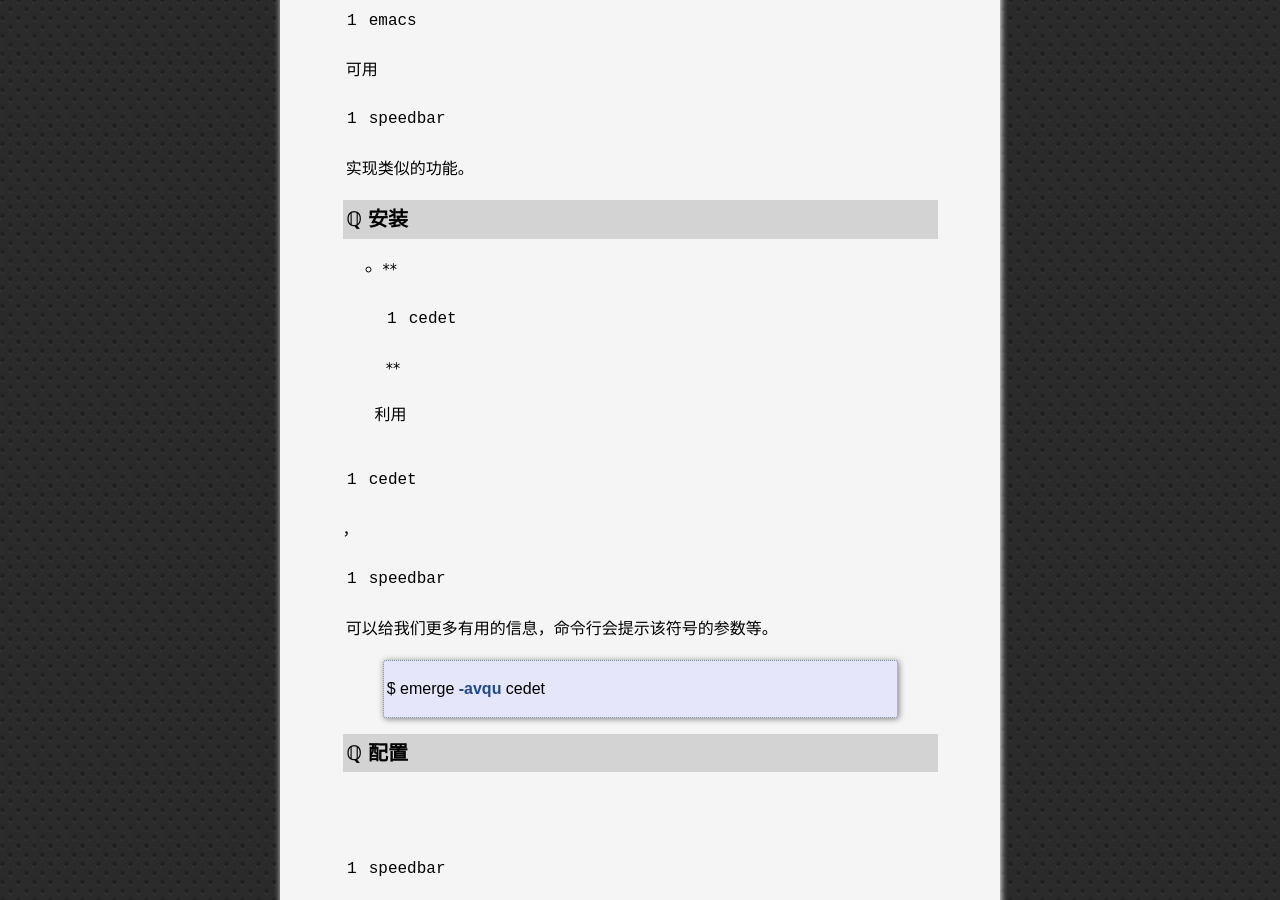
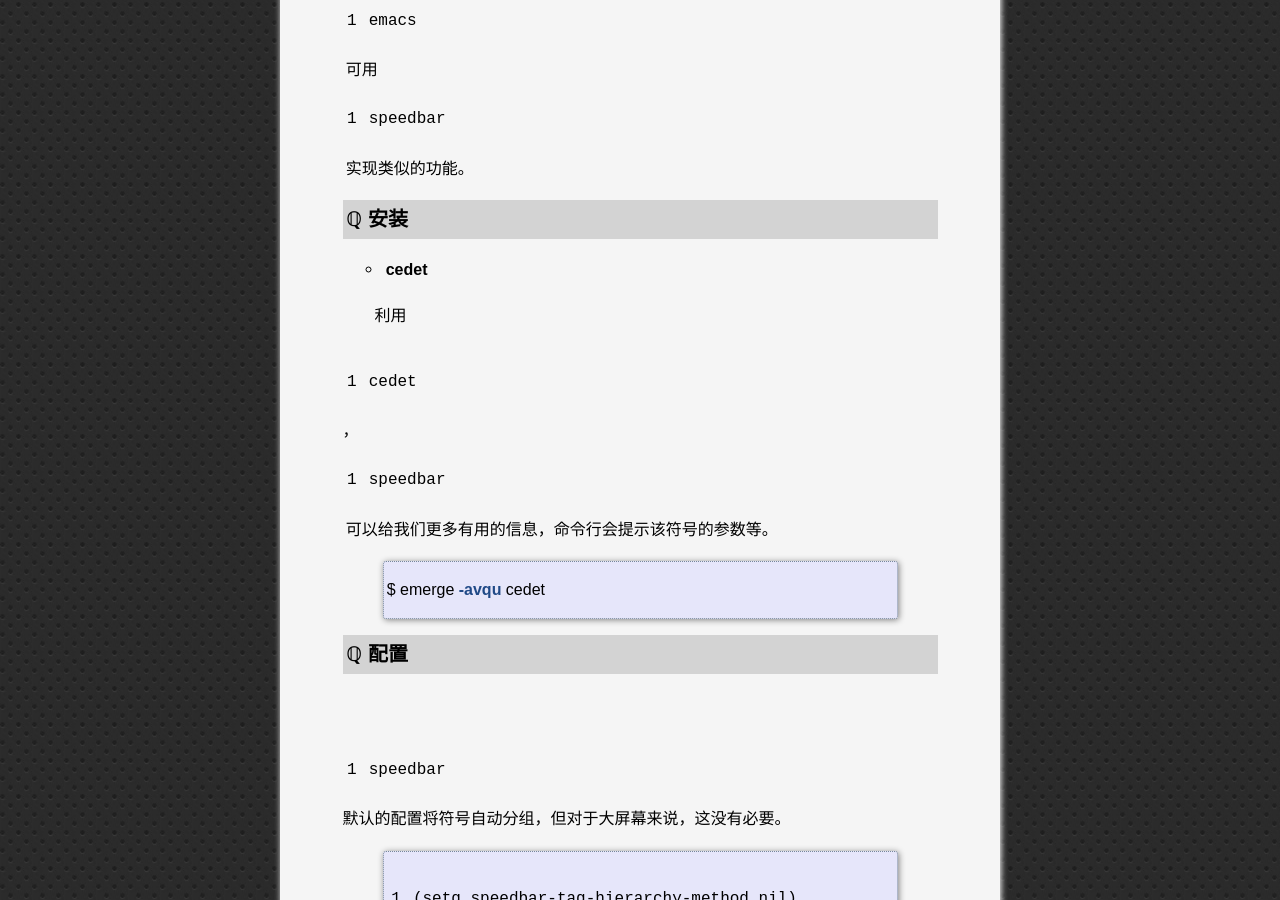
Before and after one commit to alivepea/alivepea.github.com, a Jekyll site: the page built from _posts/2012-08-08-emacs-taglist.md, in a window 1280 px wide and 900 px high, scrolled down 592 px. Built offline with Jekyll 4.4.1, drawn with Linux system fonts in a browser that asks for light colours; nearby versions of some CDN libraries.

```diff
--- a/_posts/2012-08-08-emacs-taglist.md
+++ b/_posts/2012-08-08-emacs-taglist.md
@@ -15,7 +15,7 @@ description: emacs下实现taglist
 
 ### 安装
 
-* ** `cedet`**
+* **cedet**
 
 利用`cedet`，`speedbar`可以给我们更多有用的信息，命令行会提示该符号的参数等。
 {% highlight bash lineno %}
```
